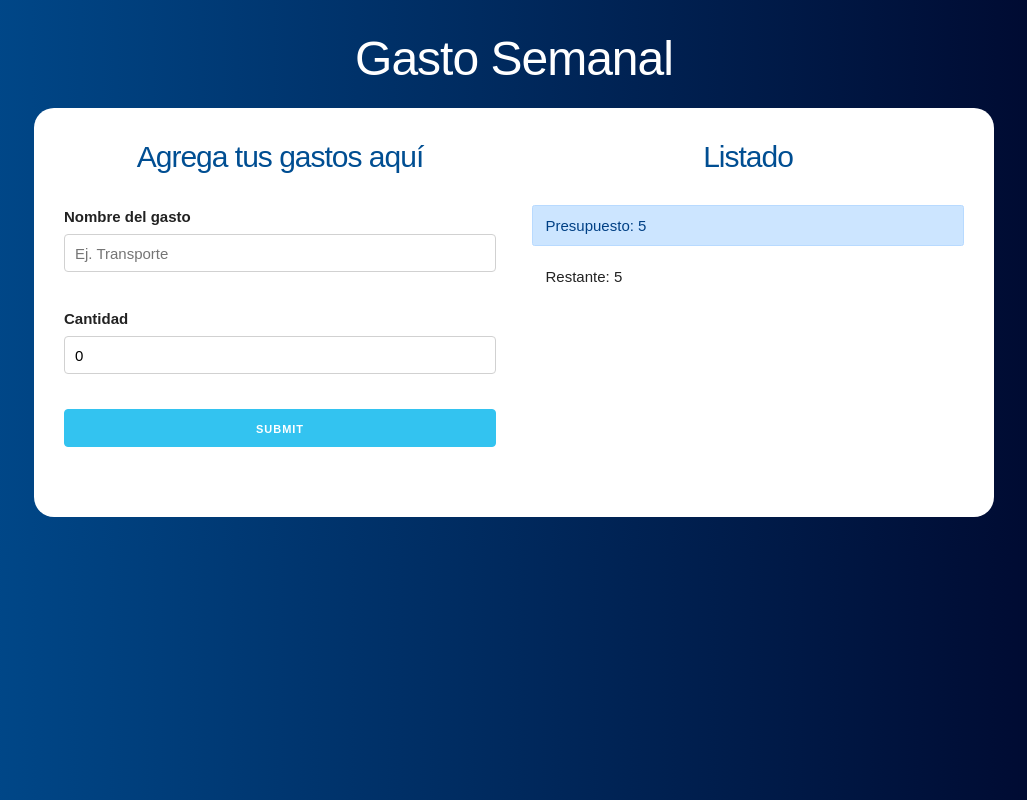
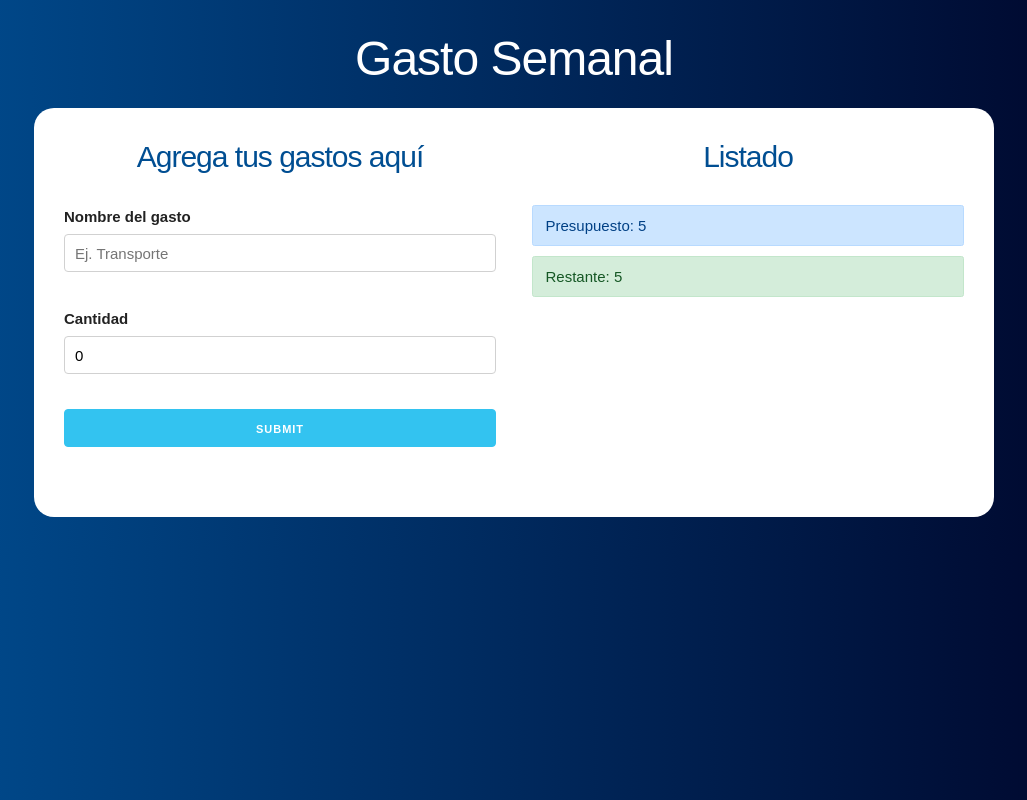
Before and after one commit to UrielQuiroz/BudgetControl, a React (Create React App) app in the folder presupuesto/: page / in a window 1280 px wide. Both pictures are taken after typing "5" into the empty fields and a click on the input "Definir presupuesto". Shown: the whole page, without its empty margins (126-1153 px from the left). Built offline with nearby package versions, Linux system fonts and the light colour scheme.

Commit message:
Cambiando el color del restante conforme se agota el presupuesto
Se creo el archivo helper.js para agregar la función que cambia el nombre de la clase conforme se agota el presupuesto

```diff
--- a/presupuesto/src/App.js
+++ b/presupuesto/src/App.js
@@ -33,7 +33,7 @@
       guardarCrarGasto(false);
     }
 
-  }, [gasto]);
+  }, [gasto, crearGasto, gastos, restante]);
 
 
   return (
--- a/presupuesto/src/components/ControlPresupuesto.jsx
+++ b/presupuesto/src/components/ControlPresupuesto.jsx
@@ -1,4 +1,5 @@
 import React, { Fragment } from 'react';
+import { revisarPresupuesto } from '../helper.js'
 
 const ControlPresupuesto = ({presupuesto, restante}) => {
     return (
@@ -7,7 +8,7 @@
                 Presupuesto: {presupuesto}
             </div>
 
-            <div className="alert">
+            <div className={revisarPresupuesto(presupuesto, restante)}>
                 Restante: {restante}
             </div>
         </Fragment>
--- a/presupuesto/src/components/Listado.jsx
+++ b/presupuesto/src/components/Listado.jsx
@@ -4,12 +4,14 @@
 const Listado = ({gastos}) => (
   <div className="gastos-realizados">
     <h2>Listado</h2>
+
     {gastos.map( gasto => (
         <Gastos
-        key={gasto.id}
+            key={gasto.id}
             gasto={gasto}
         />
     ))}
+
   </div>
 );
 export default Listado;
--- /dev/null
+++ b/presupuesto/src/helper.js
@@ -0,0 +1,15 @@
+export const revisarPresupuesto = (presupuesto, restante) => {
+    let clase;
+
+    if( (presupuesto / 4) > restante ) {
+        clase = 'alert alert-danger';
+    }
+    else if( (presupuesto / 2) > restante ) {
+        clase = 'alert alert-warning';
+    }
+    else {
+        clase = 'alert alert-success';
+    }
+
+    return clase;
+}
```
